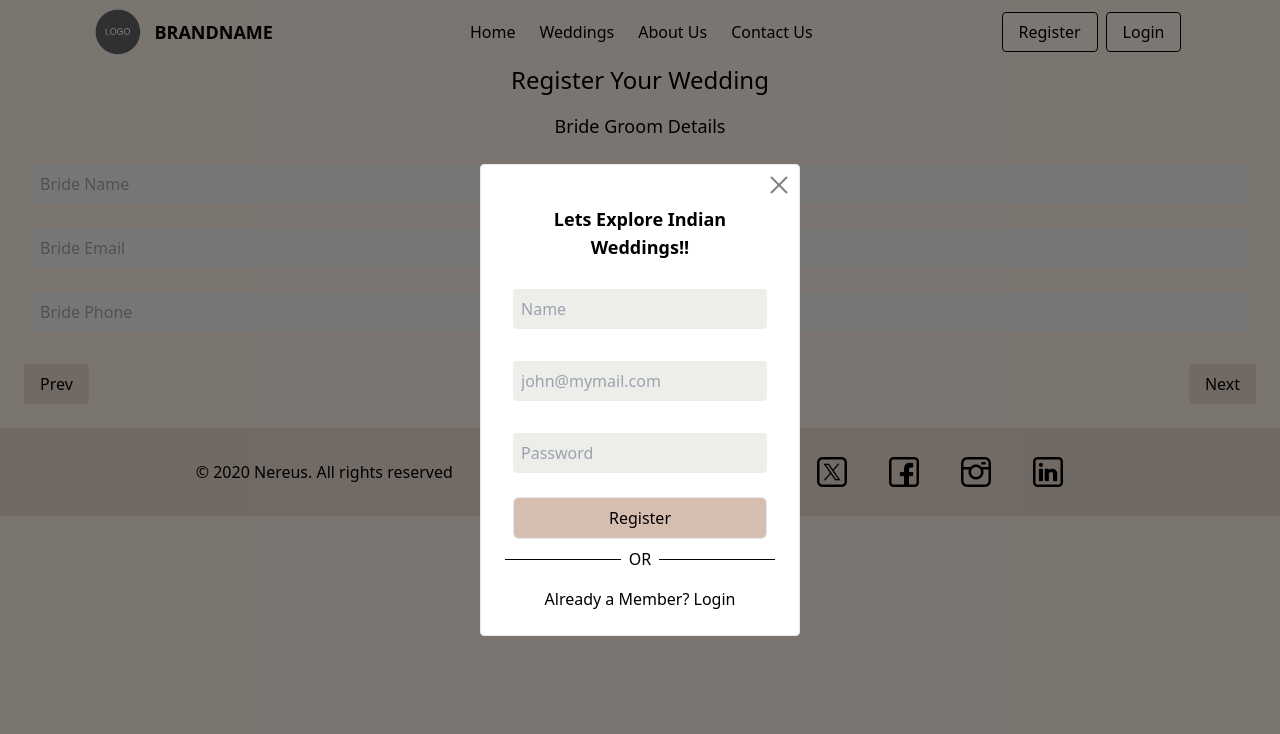
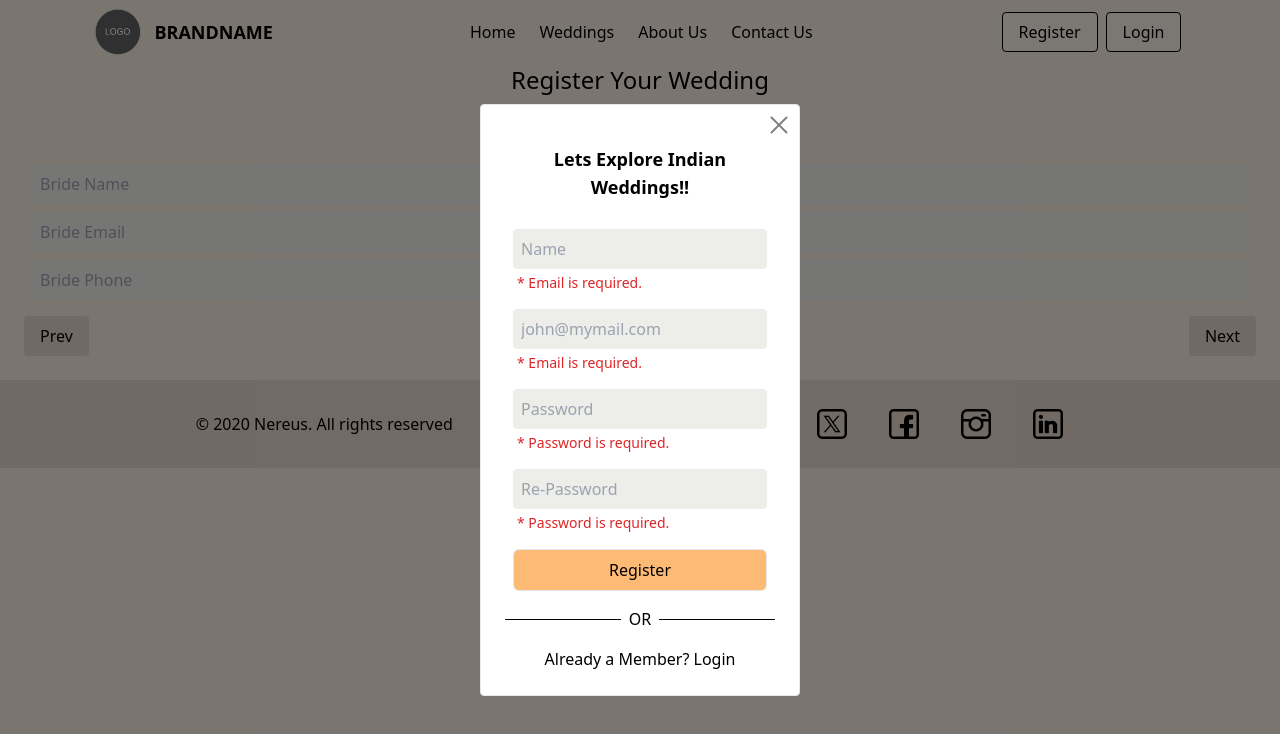
Before and after one commit to CHOUHAN-MOHIT/BTP-project, a React (Create React App) app in the folder frontend/: page /register-wedding in a window 1280 px wide. Both pictures are taken after a click on the button "Register". Shown: the top 734 px of the page. Built offline with nearby package versions, Linux system fonts and the light colour scheme.

Commit message:
added field validation in login and register forms.

```diff
--- a/frontend/src/components/Login.jsx
+++ b/frontend/src/components/Login.jsx
@@ -10,9 +10,37 @@ const Login = ( { closeModal } ) => {
     const {auth ,setAuth} = UserDetails();
     const [email , setemail] = useState('');
     const [password , setpassword] = useState('');
-    const navigate= useNavigate();
+    const [error , setError] = useState({
+        email:'',
+        password:'',
+        formError:''
+    });
+    useEffect(() => {
+        isValid()
+    } , [email , password]);
+    const isValid = () => {
+        let flag = true;
+        if (!email) {
+            setError(prevState => ({ ...prevState, email: 'Email is required.' }));
+            flag = false;
+        }
+        else{
+            setError(prevState => ({ ...prevState, email: '' }));
+        }
+        if (!password) {
+            setError(prevState => ({ ...prevState, password: 'Password is required.' }));
+            flag = false;
+        }
+        else{
+            setError(prevState => ({ ...prevState, password: '' }));
+        }
+        return flag;
+    }
     const handleLogin = async (e) => {
         e.preventDefault();
+        if (!isValid()) {
+            return;
+        }
 
         try {
             const response = await fetch('http://localhost:8000/apis/login', {
@@ -27,10 +55,18 @@ const Login = ( { closeModal } ) => {
                 }),
             });
 
+            const data = await response.json();
+
             if (!response.ok) {
-              // Handle non-2xx response (e.g., 401 Unauthorized)
-              throw new Error(`Login failed with status: ${response.status}`);
+                // Update the error state with the server-side error message
+                setError({
+                    formError: data.error || 'An error occurred.',
+                    password: '',
+                    email:''
+                });
+                return;
             }
+
             // Assuming valid login
             setAuth(true);
             localStorage.setItem('isAuthenticated', true);
@@ -43,12 +79,6 @@ const Login = ( { closeModal } ) => {
         }
     };
 
-
-    useEffect(()=>{
-        if(auth){
-            navigate("/weddings");
-        }
-    },[auth]);
     return (
         <div className='pb-6 px-6'>
             <h3 className='text-center font-semibold text-lg mb-3'>Welcome Back</h3>
@@ -56,16 +86,19 @@ const Login = ( { closeModal } ) => {
                 <input type="email" name='email' placeholder='john@mymail.com' className='form-control'
                     onChange={e => setemail(e.target.value)}
                 />
+                {error.email !== '' && <div className='mx-3 text-red-600 text-sm my-1'>* {error.email}</div>}
                 <input type="password" name='password' placeholder='Password' className='form-control'
                     onChange={e => setpassword(e.target.value)}
                 />
-                <button className='border rounded-md p-2 mb-8 m-2 bg-highlight'>Login</button>
+                {error.password !== '' && <div className='mx-3 text-red-600 text-sm mt-1'>* {error.password}</div>}
+                <button className='border rounded-md p-2 mt-6 mx-2 bg-highlight'>Login</button>
+                {error.formError !== '' && <div className='mx-3 text-red-600 text-sm my-1'>* {error.formError}</div>}
             </form>
-            <div className="separator">or Login with</div>
+            <div className="separator mt-6">or Login with</div>
             <div className='flex justify-around mt-8 m-4'>
-                <img src={facebookLogo} alt="" srcset="" />
-                <img src={googleLogo} alt="" srcset="" />
-                <img src={emailLogo} alt="" srcset="" />
+                <img src={facebookLogo} alt=""  />
+                <img src={googleLogo} alt=""  />
+                <img src={emailLogo} alt="" />
             </div>
        </div>
     )
--- a/frontend/src/components/Register.css
+++ b/frontend/src/components/Register.css
@@ -1,5 +1,5 @@
 .form-control{
-    @apply outline-none border-none rounded bg-neutralAccent my-4 mx-2 p-2;
+    @apply outline-none border-none rounded bg-neutralAccent mt-4 mx-2 p-2;
 }
 
 .separator {
--- a/frontend/src/components/Register.jsx
+++ b/frontend/src/components/Register.jsx
@@ -1,23 +1,75 @@
-import React  , {useState} from 'react'
+import React  , {useState , useEffect } from 'react'
 import './Register.css'
 
 const Register = ( { closeModal } ) => {
-    const [name , setname] = useState('');
-    const [email , setemail] = useState('');
-    const [password , setpassword] = useState('');
+    const [formData , setFormData] = useState({
+        name:'',
+        email:'',
+        password:'',
+    })
+    const [error , setError] = useState({
+        name:'',
+        email:'',
+        password:'',
+        formError:'',
+    })
+    const [rePassword , setRePassword] = useState('');
+    const [rePasswordError , setRePasswordError] = useState('');
 
+    useEffect(() => {
+        isValid()
+    } , [formData , rePassword]);
+    const isValid = () => {
+        let flag = true;
+        if (!formData.name) {
+            setError(prevState => ({ ...prevState, name: 'Email is required.' }));
+            flag = false;
+        }
+        else{
+            setError(prevState => ({ ...prevState, name: '' }));
+        }
+        if (!formData.email) {
+            setError(prevState => ({ ...prevState, email: 'Email is required.' }));
+            flag = false;
+        }
+        else{
+            setError(prevState => ({ ...prevState, email: '' }));
+        }
+        if (!formData.password) {
+            setError(prevState => ({ ...prevState, password: 'Password is required.' }));
+            flag = false;
+        }
+        else{
+            setError(prevState => ({ ...prevState, password: '' }));
+        }
+        if (!rePassword) {
+            setRePasswordError('Password is required.' );
+            flag = false;
+        }
+        else{
+            setRePasswordError('');
+        }
+        if((formData.password && rePassword) && formData.password !== rePassword)
+        {
+            setRePasswordError('Password and confirm password do not match.' );
+            flag = false;
+        }
+        else if((formData.password && rePassword) && formData.password === rePassword)
+        {
+            setRePasswordError('' );
+        }
+        return flag;
+    }
     const handleRegister = async (e) => {
         e.preventDefault();
-
+        if(!isValid()){
+            return;
+        }
         try {
             const response = await fetch('http://localhost:8000/apis/register', {
                 method: 'POST',
                 headers: {'Content-Type': 'application/json'},
-                body: JSON.stringify({
-                    name,
-                    email,
-                    password
-                })
+                body: JSON.stringify(formData)
             });
 
             // Check if response is ok (HTTP status code in the range 200-299)
@@ -41,15 +93,24 @@ const Register = ( { closeModal } ) => {
             <h3 className='text-center font-semibold text-lg mb-3'>Lets Explore Indian Weddings!!</h3>
             <form className='flex flex-col' onSubmit={handleRegister}>
                 <input type="text" name='name' placeholder='Name' className='form-control'
-                    onChange={e => setname(e.target.value)}
+                    onChange={e => setFormData({...formData , name:e.target.value})}
                 />
+                {error.name !== '' && <div className='mx-3 text-red-600 text-sm mt-1'>* {error.name}</div>}
                 <input type="email" name='email' placeholder='john@mymail.com' className='form-control'
-                    onChange={e => setemail(e.target.value)}
+                    onChange={e => setFormData({...formData , email:e.target.value})}
                 />
+                {error.email !== '' && <div className='mx-3 text-red-600 text-sm mt-1'>* {error.email}</div>}
                 <input type="password" name='password' placeholder='Password' className='form-control'
-                    onChange={e => setpassword(e.target.value)}
+                    onChange={e => setFormData({...formData , password:e.target.value})}
                 />
-                <button className='border rounded-md p-2 m-2 bg-shade'>Register</button>
+                {error.password !== '' && <div className='mx-3 text-red-600 text-sm mt-1'>* {error.password}</div>}
+                <input type="password" name='re-password' placeholder='Re-Password' className='form-control'
+                    onChange={e => setRePassword(e.target.value)}
+                />
+                {rePasswordError !== '' && <div className='mx-3 text-red-600 text-sm mt-1'>* {rePasswordError}</div>}
+
+                <button className='border rounded-md p-2 mx-2 my-4 hover:bg-shade bg-orange-300'>Register</button>
+                {error.formError !== '' && <div className='mx-3 text-red-600 text-sm mt-1'>* {error.formError}</div>}
             </form>
             <div className="separator">OR</div>
             <div className='text-center mt-4'>Already a Member? Login</div>
```
Lines whose indentation alone changed are shown as unchanged.
